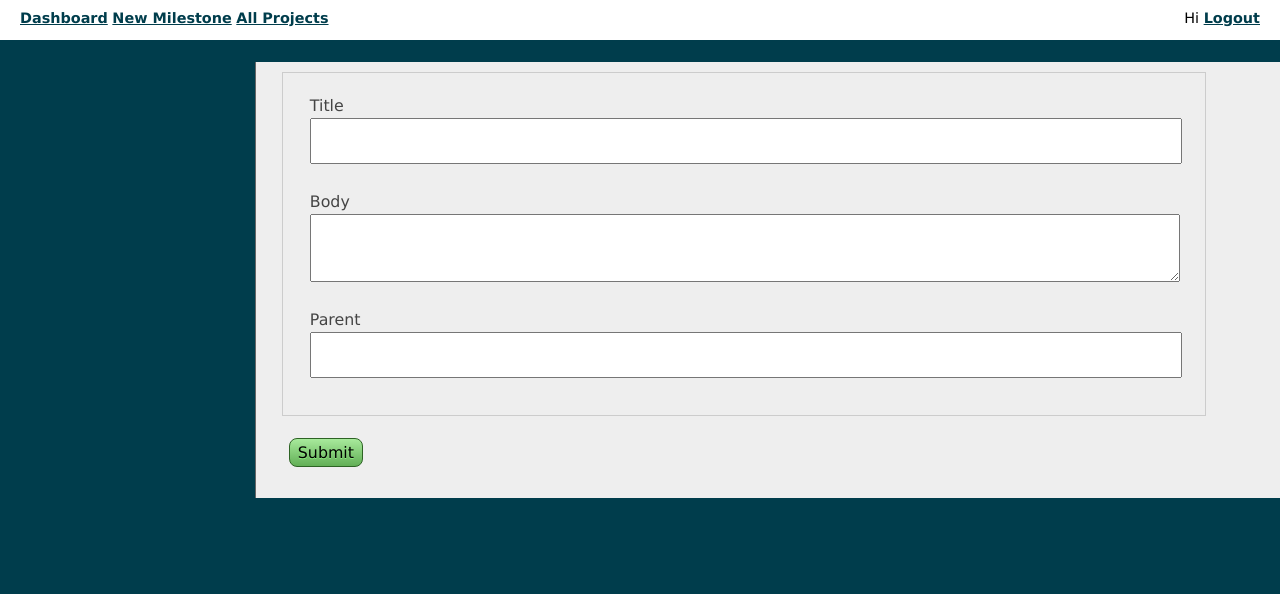
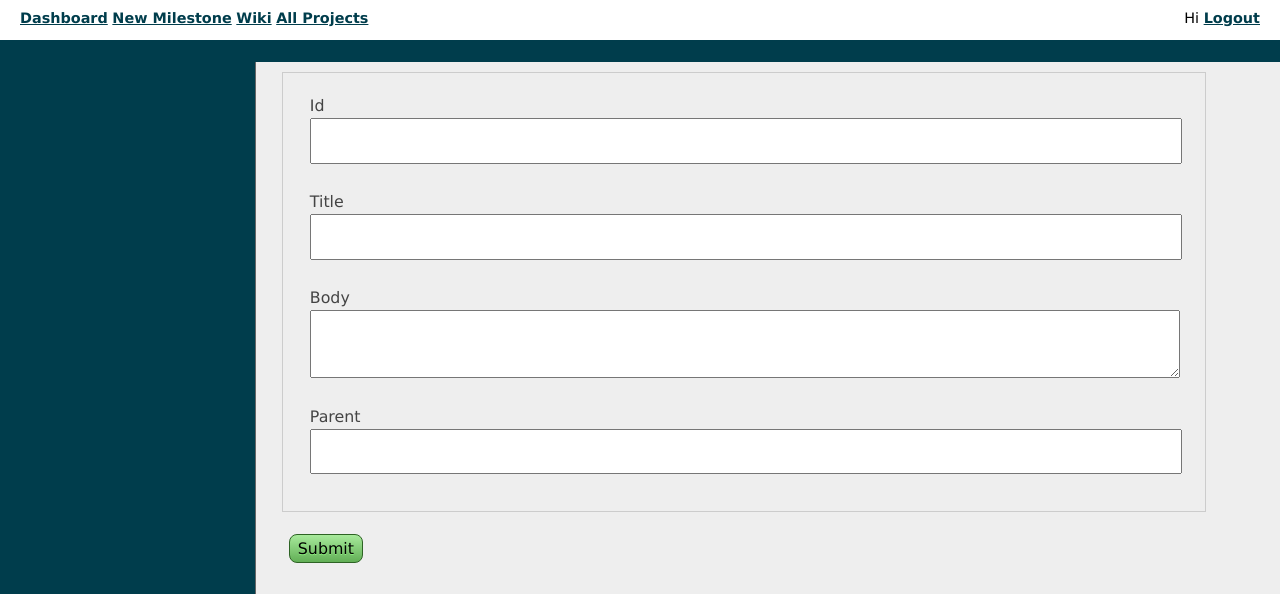
Before and after one commit to laander/prosty, a CakePHP app: the page made by app/views/wikis/edit.ctp in a window 1280 px wide. Shown: the top 594 px of the page. Run offline with PHP 8.4 and a stand-in for CakePHP, Linux system fonts and the light colour scheme; the template is opened without the code that fills it, so the values that code supplies are empty; form fields are guessed from the names that the template uses; some libraries are stand-ins or nearby versions.

Commit message:
minor tweaks

```diff
--- a/app/views/layouts/default.ctp
+++ b/app/views/layouts/default.ctp
@@ -19,6 +19,7 @@
 					<div id="topNav">
 						<?php echo $this->Html->link('Dashboard', array('controller' => 'projects', 'action' => 'dashboard')); ?>
 						<?php echo $this->Html->link('New Milestone', array('controller' => 'milestones', 'action' => 'add')); ?>
+						<?php echo $this->Html->link('Wiki', array('controller' => 'wikis', 'action' => 'index')); ?>
 						<?php echo $this->Html->link('All Projects', array('controller' => 'projects', 'action' => 'index')); ?>
 					</div>
 					<?php if(isset($_SESSION["Project"]["id"])){echo "Dette projekt: ". $_SESSION["Project"]["id"];} ?>
--- a/app/views/wikis/edit.ctp
+++ b/app/views/wikis/edit.ctp
@@ -8,6 +8,7 @@ echo $this->Javascript->link("/js/tiny_mce_invoke.js", false);
 	<fieldset>
  		<legend><?php __('Edit Wiki'); ?></legend>
 	<?php
+		echo $this->Form->input('id');
 		echo $this->Form->input('title');
 		echo $this->Form->input('body');
 		echo $this->Form->input('parent_id', array('empty'=> 'Root'));
```
